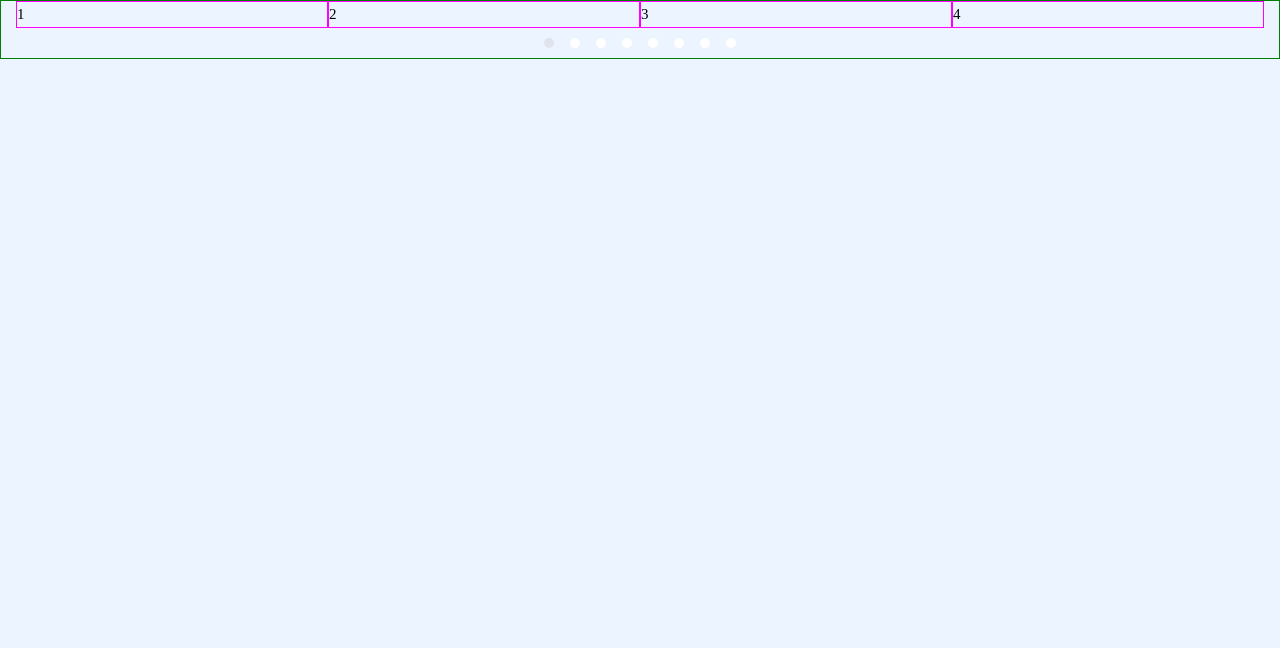
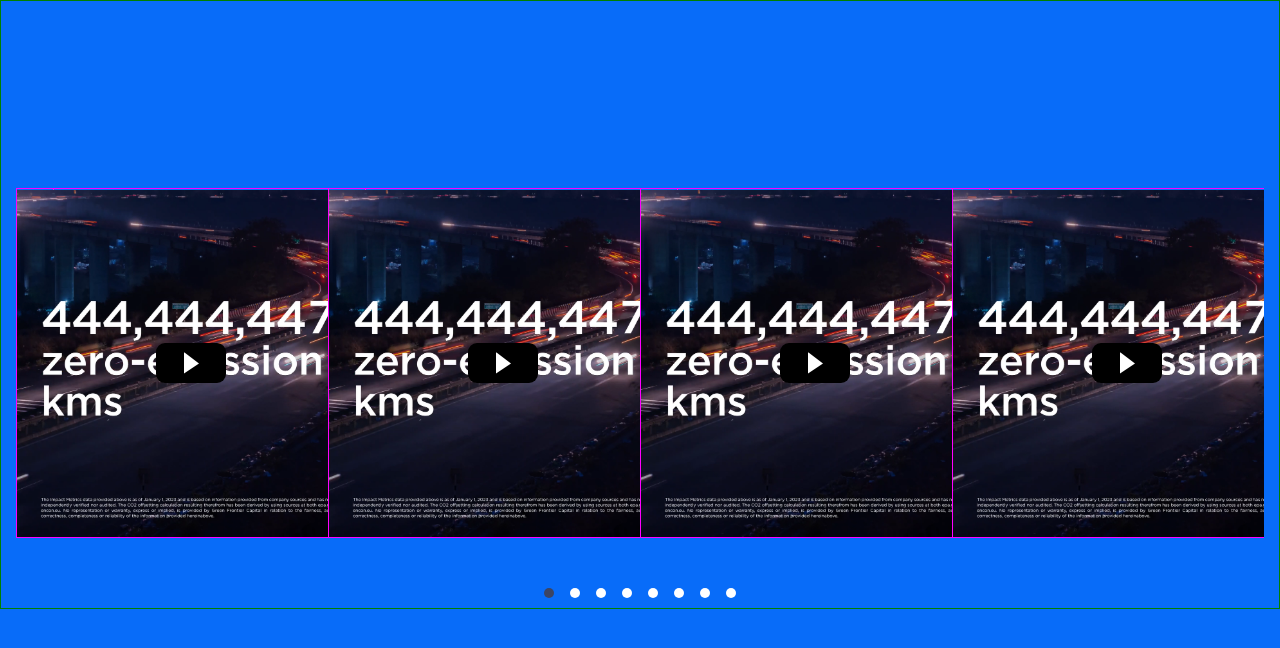
Before and after one commit to BigHeadliner/hulo-dev-slider, a plain HTML site: page app/index.html in a window 1280 px wide. Drawn offline with Linux system fonts and the light colour scheme.

Commit message:
everything almost ready

```diff
--- a/app/index.html
+++ b/app/index.html
@@ -11,39 +11,76 @@
 <body>
     <div class="main">
         <div class="container">
-            <div class="slider_wrapper">
+            <div class="wrapper">
                 <div class="slider">
+
+
+                    <div class="slider__item-wrapper">
                         <div class="slider__item">
-                         1
+                            <a class="slider__item-link" data-fancybox href="https://player.vimeo.com/video/824804225">
+                                <img class="slider__item-play-img" src="images/play.svg" alt="play btn">
+                            </a>
+                        </div>
                     </div>
 
+
+                    <div class="slider__item-wrapper">
                         <div class="slider__item">
-                         2
+                            <a class="slider__item-link" data-fancybox href="https://player.vimeo.com/video/824804225">
+                                <img class="slider__item-play-img" src="images/play.svg" alt="play btn">
+                            </a>
+                        </div>
                     </div>
 
+                    <div class="slider__item-wrapper">
                         <div class="slider__item">
-                         3
+                            <a class="slider__item-link" data-fancybox href="https://player.vimeo.com/video/824804225">
+                                <img class="slider__item-play-img" src="images/play.svg" alt="play btn">
+                            </a>
+                        </div>
                     </div>
 
+                    <div class="slider__item-wrapper">
                         <div class="slider__item">
-                        4
+                            <a class="slider__item-link" data-fancybox href="https://player.vimeo.com/video/824804225">
+                                <img class="slider__item-play-img" src="images/play.svg" alt="play btn">
+                            </a>
+                        </div>
                     </div>
 
+                    <div class="slider__item-wrapper">
                         <div class="slider__item">
-                        5
+                            <a class="slider__item-link" data-fancybox href="https://player.vimeo.com/video/824804225">
+                                <img class="slider__item-play-img" src="images/play.svg" alt="play btn">
+                            </a>
+                        </div>
                     </div>
 
+                    <div class="slider__item-wrapper">
                         <div class="slider__item">
-                        6
+                            <a class="slider__item-link" data-fancybox href="https://player.vimeo.com/video/824804225">
+                                <img class="slider__item-play-img" src="images/play.svg" alt="play btn">
+                            </a>
+                        </div>
                     </div>
 
+                    <div class="slider__item-wrapper">
                         <div class="slider__item">
-                        7
+                            <a class="slider__item-link" data-fancybox href="https://player.vimeo.com/video/824804225">
+                                <img class="slider__item-play-img" src="images/play.svg" alt="play btn">
+                            </a>
+                        </div>
                     </div>
 
+                    <div class="slider__item-wrapper">
                         <div class="slider__item">
-                        8
+                            <a class="slider__item-link" data-fancybox href="https://player.vimeo.com/video/824804225">
+                                <img class="slider__item-play-img" src="images/play.svg" alt="play btn">
+                            </a>
                         </div>
+                    </div>
+
+
                 </div>
             </div>
         </div>
--- a/app/js/main.js
+++ b/app/js/main.js
@@ -1,6 +1,4 @@
-$(function () {
-
-
+$(document).ready(function () {
 
     $('.slider').slick({
       dots: true,
@@ -10,22 +8,4 @@ $(function () {
       slidesToScroll: 1,
     });
 
-
-
-
-
-
-
-
-
-
-
-
-
-
-
-
-
-
-
 });
--- a/app/scss/_global.scss
+++ b/app/scss/_global.scss
@@ -1,10 +1,10 @@
 
 
 body {
-    min-height:100vh;
+    // min-height:100vh;
     font-size: 15px;
     line-height: 25px;
-    background-color: #ecf4ff;
+    background-color: #086cf9;
  }
 
 
--- a/app/scss/style.scss
+++ b/app/scss/style.scss
@@ -5,18 +5,45 @@
 @import 'global';
 
 
-.slider__item{
-    border: 1px solid fuchsia;
+.wrapper {
+  margin-top: 15%;
 }
 
-.slick-dots {
+
+.slider {
+
+
+  .slider__item {
+    border: 1px solid fuchsia;
+    background-image: url('../images/slide-bg.png');
+    background-repeat: no-repeat;
+    background-size: contain;
+    background-position: center;
+    width: 350px;
+    height: 350px;
+    display: flex;
+    justify-content: center;
+    align-items: center;
+  }
+
+  &__item-link {
+    width: 70px;
+    height: 40px;
+    display: flex;
+    justify-content: center;
+    align-items: center;
+    background-color: #000;
+    border-radius: 9px;
+  }
+
+  .slick-dots {
     list-style: none;
     display: flex;
     justify-content: center;
-    margin-top: 5px;
- }
+    margin-top: 45px;
+  }
 
- .slick-dots button {
+  .slick-dots button {
     width: 10px;
     height: 10px;
     border-radius: 50%;
@@ -26,24 +53,15 @@
     padding: 0;
     margin: 0 8px;
     cursor: pointer;
- }
+  }
 
- .slick-dots .slick-active button {
-   background-color: #3C4563;
-   background-color: #E0E3EB;
- }
+  .slick-dots .slick-active button {
+    background-color: #3C4563;
+  }
 
 
 
-
-
-
-
-
-
-
-
-
+}
 
 
 
```
Also changed, not shown: app/css/style.min.css, app/images/play.svg (added), app/images/slide-bg.png (added), app/js/main.min.js. Lines whose indentation alone changed are shown as unchanged.
